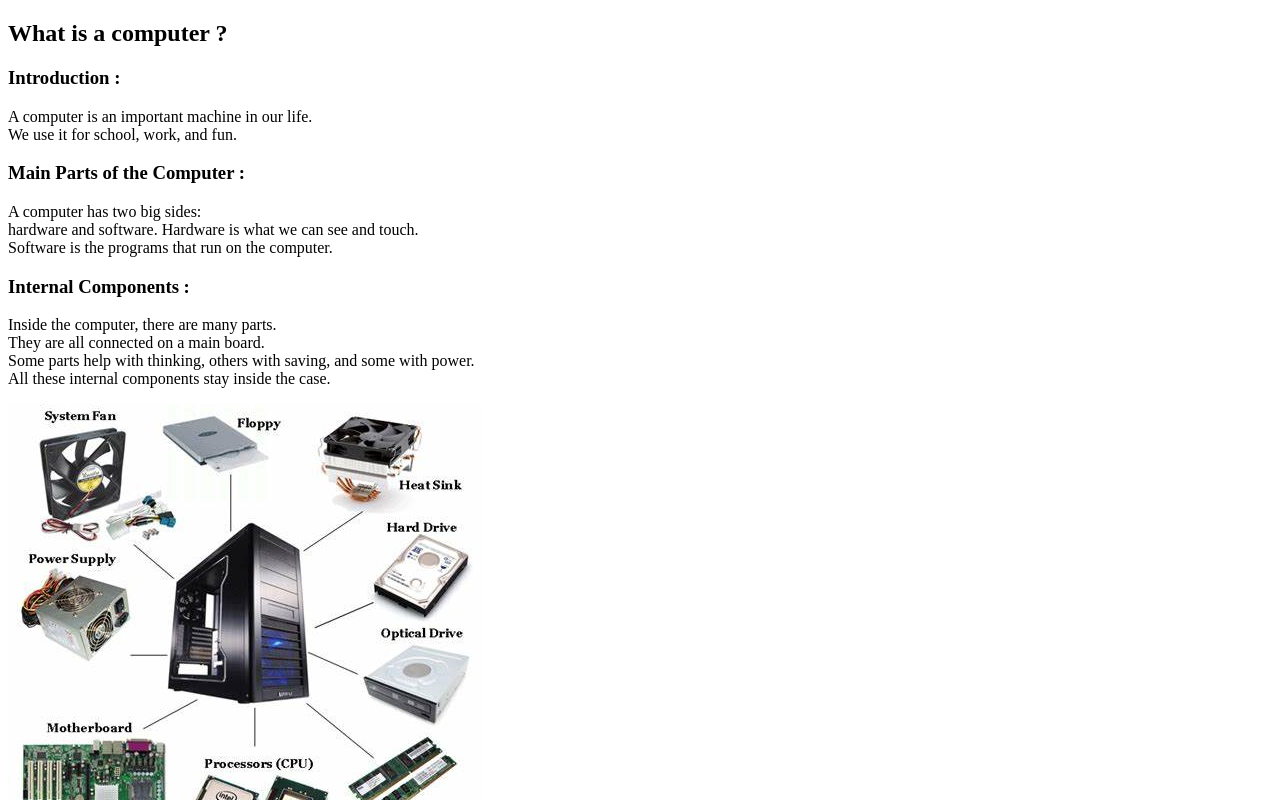
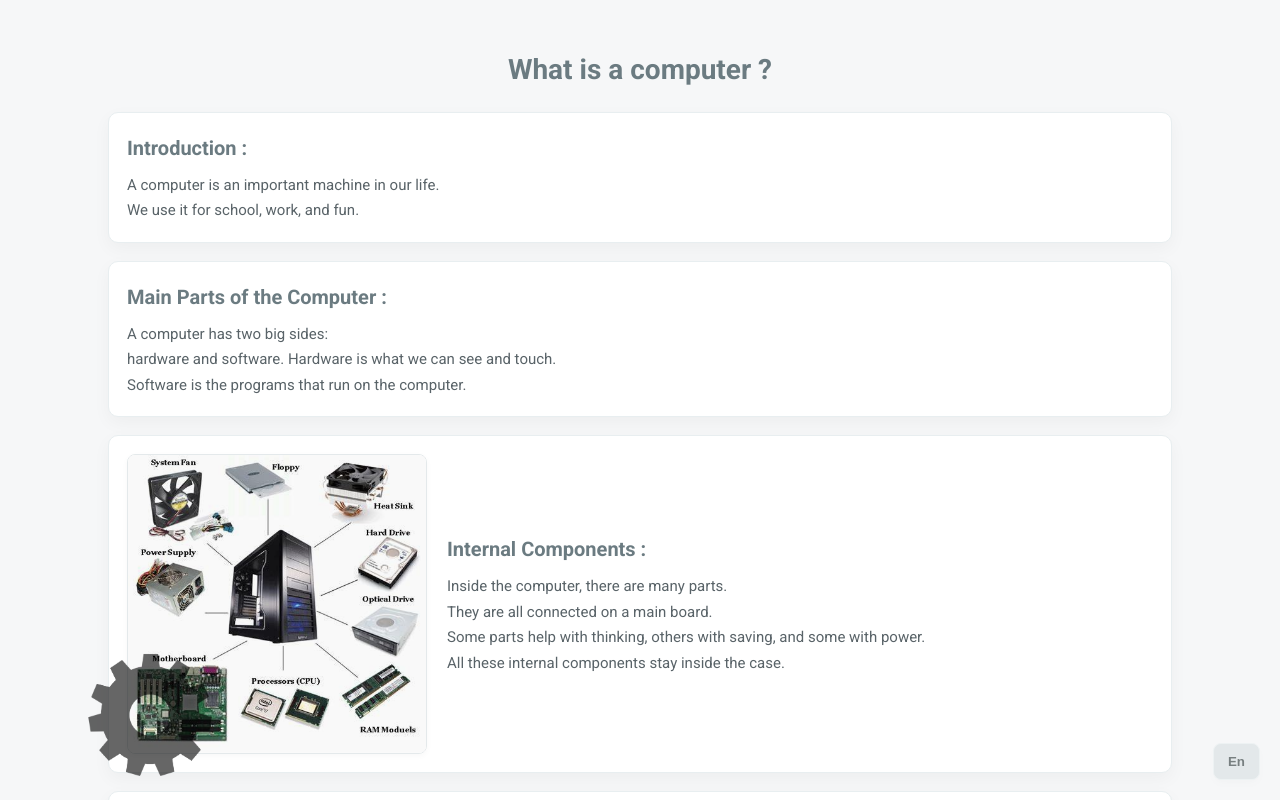
Before and after one commit to Zakaria-bz/school-projects, a plain HTML site: page index.html in a window 1280 px wide. Shown: the top 800 px of the page. Drawn offline with Linux system fonts and the light colour scheme.

Commit message:
That are my works

```diff
--- a/index.html
+++ b/index.html
@@ -3,7 +3,7 @@
   <head>
     <meta charset="UTF-8" />
     <title>My Works</title>
-    <link rel="stylesheet" href="my-works.css" />
+    <link rel="stylesheet" href="style.css" />
   </head>
   <body>
     <div class="container">
```
